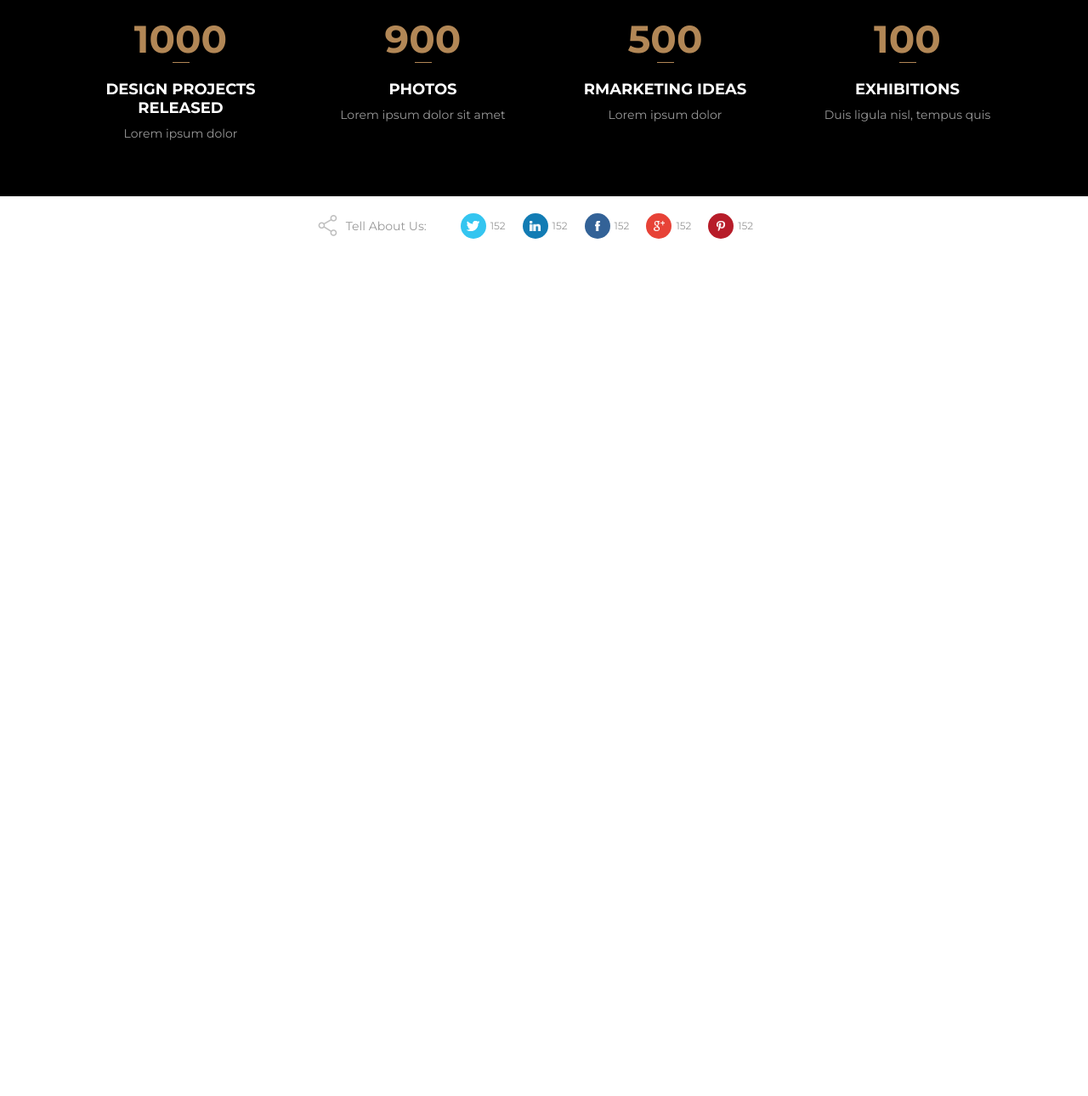
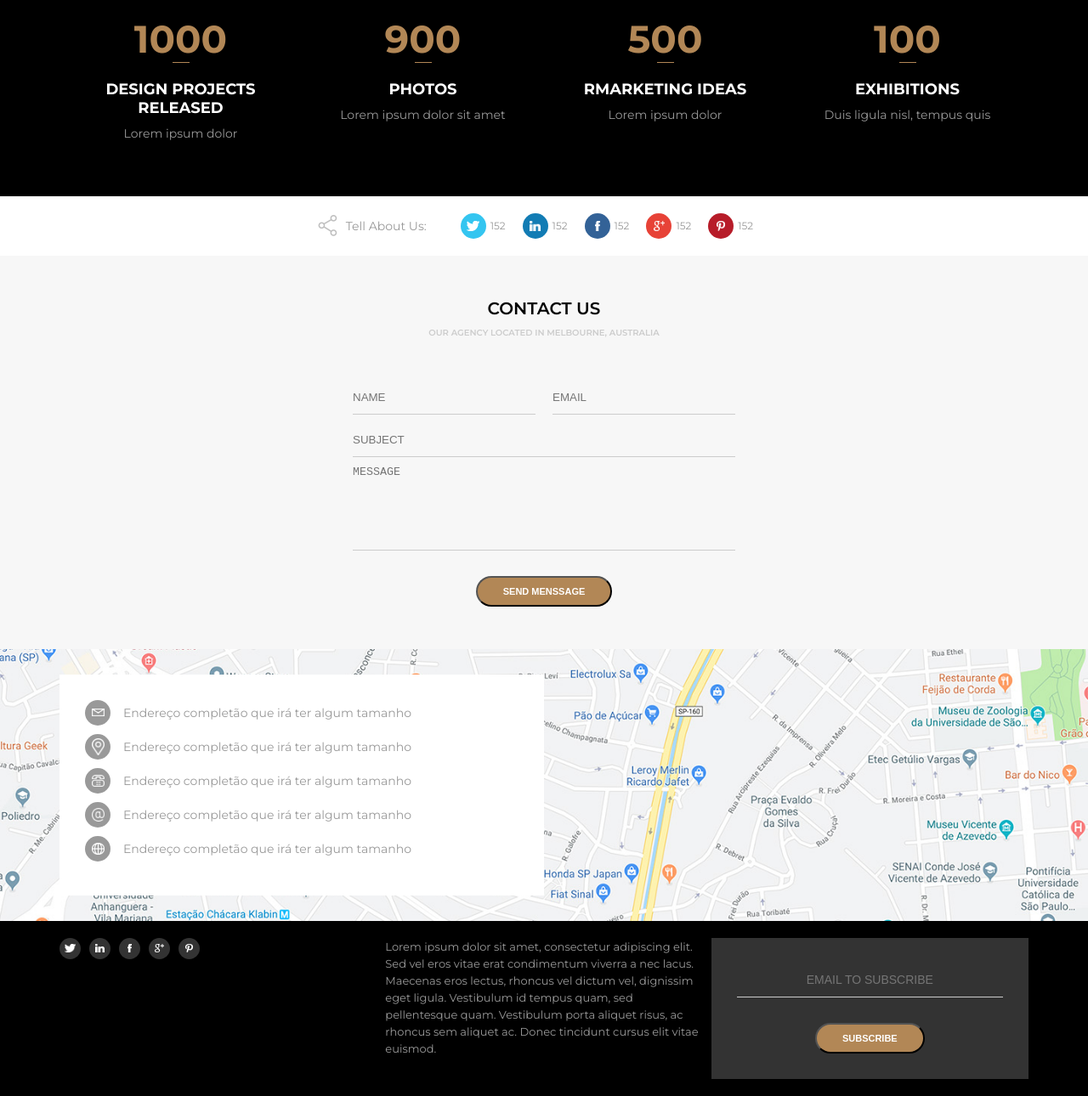
Before and after one commit to geovannifranca/awax, a plain HTML site: page home.html in a window 1280 px wide. Shown: the part 5270-6560 px from the top of the page at 85% size. Before the commit the page ends 5571 px from the top, so only its background shows below. Drawn offline with Linux system fonts and the light colour scheme.

Commit message:
atualizando

```diff
--- a/assets/css/style.css
+++ b/assets/css/style.css
@@ -187,6 +187,62 @@ header {
 .default.dark .section-title,
 .default.dark .section-body {
   color: #ffffff;
+}
+
+footer {
+  background-color: #000;
+  padding: 20px;
+}
+.footer--area {
+  max-width: 1140px;
+  margin: auto;
+  color: #fff;
+  display: flex;
+}
+.footer--item {
+  flex: 1;
+}
+.footer-social {
+  display: flex;
+}
+.footer-social a {
+  display: block;
+  width: 25px;
+  height: 25px;
+  background-color: #333;
+  display: flex;
+  justify-content: center;
+  align-items: center;
+  border-radius: 13px;
+  margin-right: 10px;
+}
+.footer-social a:hover {
+  background-color: #b28756;
+}
+.footer-social img {
+  height: 10px;
+}
+.footer--item.area2 {
+  color: #999;
+  line-height: 20px;
+  font-size: 13px;
+  padding: 0 10px 10px 10px;
+}
+.footer--item.area3 form {
+  background-color: #333;
+  text-align: center;
+  padding: 30px;
+}
+.footer--item.area3 input {
+  width: 100%;
+  height: 40px;
+  border: 0;
+  background: transparent;
+  border-bottom: 1px solid #ccc;
+  outline: 0;
+  color: #fff;
+  font-size: 14px;
+  text-align: center;
 }
 
 /*--------------------------------------*/
@@ -805,3 +861,70 @@ header {
 .section-share--icon.pinterest {
   background-color: #b71c29;
 }
+
+.section-contact {
+  max-width: 450px;
+  margin: auto;
+  text-align: center;
+}
+.section-contact input[type="text"],
+.section-contact textarea {
+  display: block;
+  width: 100%;
+  height: 40px;
+  border: 0;
+  background: transparent;
+  border-bottom: 1px solid #ccc;
+  outline: 0;
+  margin-top: 10px;
+}
+.section-contact textarea {
+  height: 100px;
+  resize: none;
+}
+.section-contact--split {
+  display: flex;
+}
+.section-contact--split input:first-child {
+  margin-right: 20px;
+}
+
+.section-map {
+  background-image: url("../images/mapa.jpg");
+  background-size: cover;
+  background-position: center;
+  padding-top: 30px;
+  padding-bottom: 30px;
+}
+.section-map--area {
+  width: 100vw;
+  max-width: 1140px;
+  margin: auto;
+}
+.section-map--info {
+  width: 50%;
+  padding: 30px;
+  background-color: #fff;
+  color: #000;
+}
+.section-map--info-item {
+  display: flex;
+  align-items: center;
+  color: #999;
+  margin-bottom: 10px;
+}
+.section-map--info-item-img {
+  width: 30px;
+  height: 30px;
+  display: inline-flex;
+  justify-content: center;
+  align-items: center;
+  padding: 5px;
+  background-color: #999;
+  border-radius: 15px;
+  margin-right: 15px;
+}
+.section-map--info-item-img img {
+  width: 15px;
+  height: auto;
+}
--- a/home.html
+++ b/home.html
@@ -607,7 +607,83 @@
             152
         </div>
     </section>
+
+    <section class="default ligth">
+      <div class="section-title">Contact Us</div>
+      <div class="section-desc">Our agency located in melbourne, australia</div>
+      <div class="section-body">
+        <div class="section-contact">
+          <form action="POST">
+            <div class="section-contact--split">
+              <input type="text" name="name" placeholder="NAME" required>
+              <input type="text" name="name" placeholder="EMAIL">
+            </div>
+            <input type="text" name="subject" placeholder="SUBJECT">
+            <textarea name="message" id="message" placeholder="MESSAGE"></textarea>
+            <input type="submit" value="SEND MENSSAGE" class="button">
+          </form>
+        </div>
+      </div>
+    </section>
+
+    <section class="section-map">
+      <div class="section-map--area">
+          <div class="section-map--info">
+                  <div class="section-map--info-item">
+                      <div class="section-map--info-item-img">
+                          <img src="assets/images/carta.png" />
+                      </div>
+                      Endereço completão que irá ter algum tamanho
+                  </div>
+                  <div class="section-map--info-item">
+                      <div class="section-map--info-item-img">
+                          <img src="assets/images/localizacao.png" />
+                      </div>
+                      Endereço completão que irá ter algum tamanho
+                  </div>
+                  <div class="section-map--info-item">
+                      <div class="section-map--info-item-img">
+                          <img src="assets/images/telefone.png" />
+                      </div>
+                      Endereço completão que irá ter algum tamanho
+                  </div>
+                  <div class="section-map--info-item">
+                      <div class="section-map--info-item-img">
+                          <img src="assets/images/arroba.png" />
+                      </div>
+                      Endereço completão que irá ter algum tamanho
+                  </div>
+                  <div class="section-map--info-item">
+                      <div class="section-map--info-item-img">
+                          <img src="assets/images/web.png" />
+                      </div>
+                      Endereço completão que irá ter algum tamanho
+                  </div>
+          </div>
+      </div>
+  </section>
     </main>
-    <footer></footer>
+    <footer>
+      <div class="footer--area">
+        <div class="footer--item area1">
+            <div class="footer-social">
+                <a href=""><img src="assets/images/twitter.png"></a>
+                <a href=""><img src="assets/images/linkedin.png"></a>
+                <a href=""><img src="assets/images/facebook.png"></a>
+                <a href=""><img src="assets/images/googleplus.png"></a>
+                <a href=""><img src="assets/images/pinterest.png"></a>
+            </div>
+        </div>
+        <div class="footer--item area2">
+                Lorem ipsum dolor sit amet, consectetur adipiscing elit. Sed vel eros vitae erat condimentum viverra a nec lacus. Maecenas eros lectus, rhoncus vel dictum vel, dignissim eget ligula. Vestibulum id tempus quam, sed pellentesque quam. Vestibulum porta aliquet risus, ac rhoncus sem aliquet ac. Donec tincidunt cursus elit vitae euismod.
+        </div>
+        <div class="footer--item area3">
+            <form method="POST">
+                <input type="email" name="email" placeholder="EMAIL TO SUBSCRIBE">
+                <button class="button">Subscribe</button>
+            </form>
+        </div>
+    </div>
+    </footer>
   </body>
 </html>
```
Also changed, not shown: assets/images/mapa.jpg (added).
